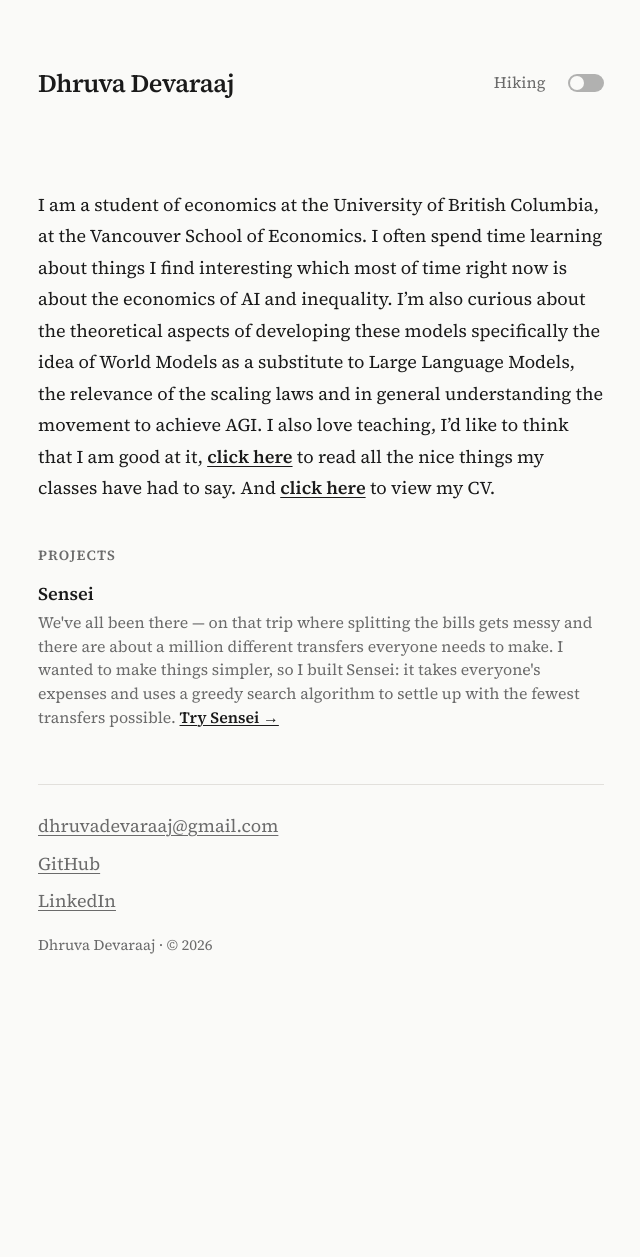
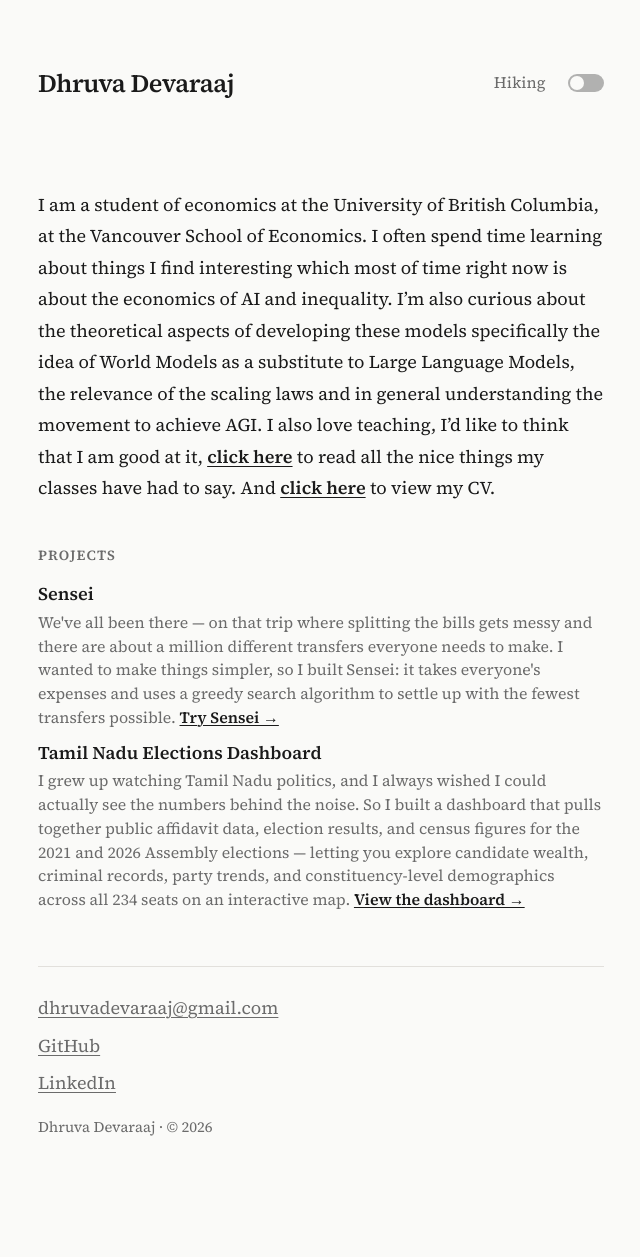
Before and after one commit to dhruva36/dhruva36.github.io, a Jekyll site: the page built from index.md, in a window 1280 px wide. Shown: the whole page, without its empty margins (319-959 px from the left). Built offline with Jekyll 4.4.1, drawn with Linux system fonts in a browser that asks for light colours; before the commit the page ends 1075 px from its top, so only the background shows below that.

Commit message:
Add Tamil Nadu Elections Dashboard to Projects

```diff
--- a/index.md
+++ b/index.md
@@ -15,5 +15,12 @@ I am a student of economics at the University of British Columbia, at the Vancou
                 <a href="https://sensei-nine-omega.vercel.app" class="bullet-list-link">Try Sensei &rarr;</a>
             </span>
         </li>
+        <li class="bullet-list-item">
+            <span class="bullet-list-text">Tamil Nadu Elections Dashboard</span>
+            <span class="item-description">
+                I grew up watching Tamil Nadu politics, and I always wished I could actually see the numbers behind the noise. So I built a dashboard that pulls together public affidavit data, election results, and census figures for the 2021 and 2026 Assembly elections — letting you explore candidate wealth, criminal records, party trends, and constituency-level demographics across all 234 seats on an interactive map.
+                <a href="https://web-eight-mu-30.vercel.app" class="bullet-list-link">View the dashboard &rarr;</a>
+            </span>
+        </li>
     </ul>
 </section>
```
